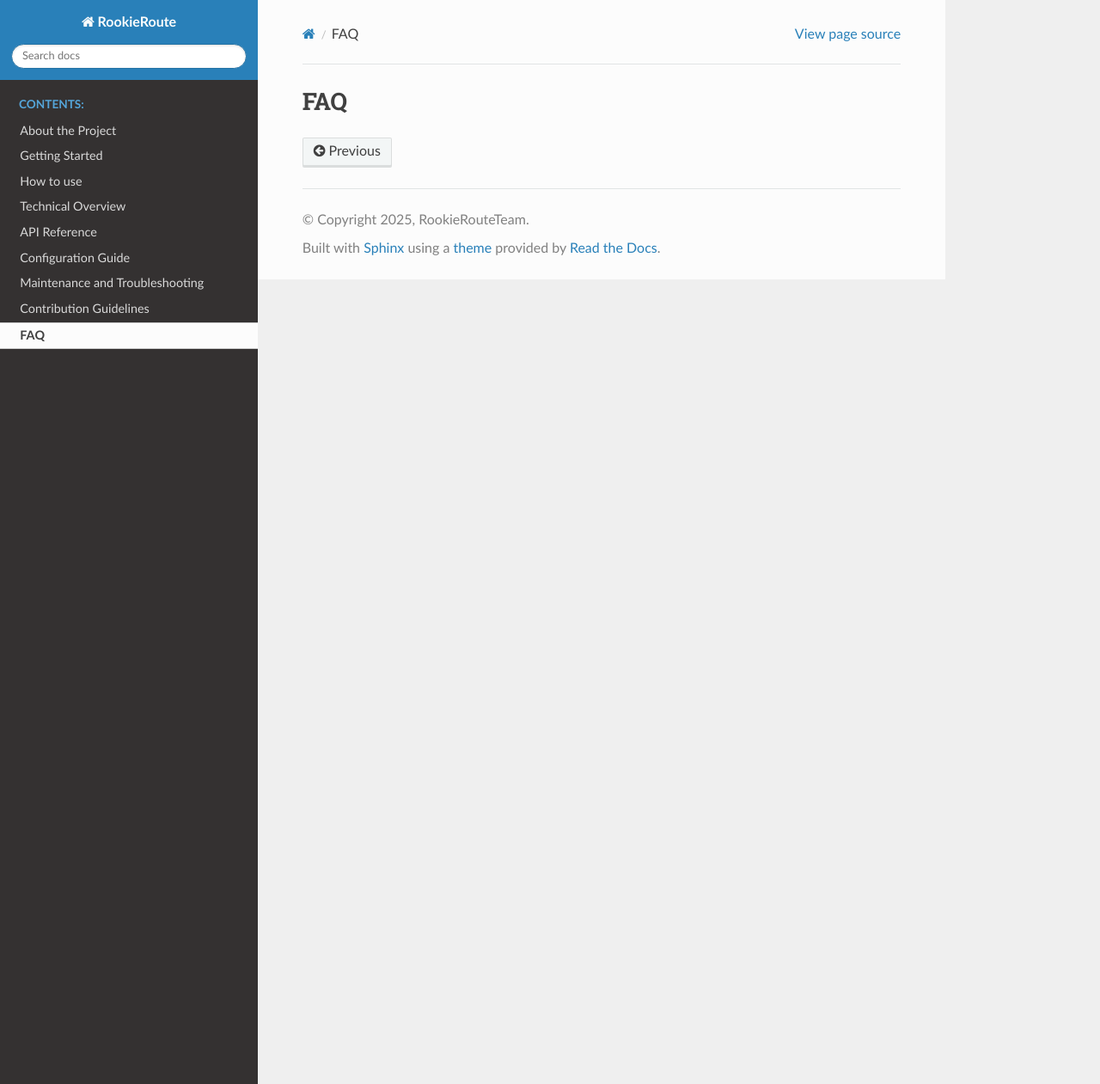
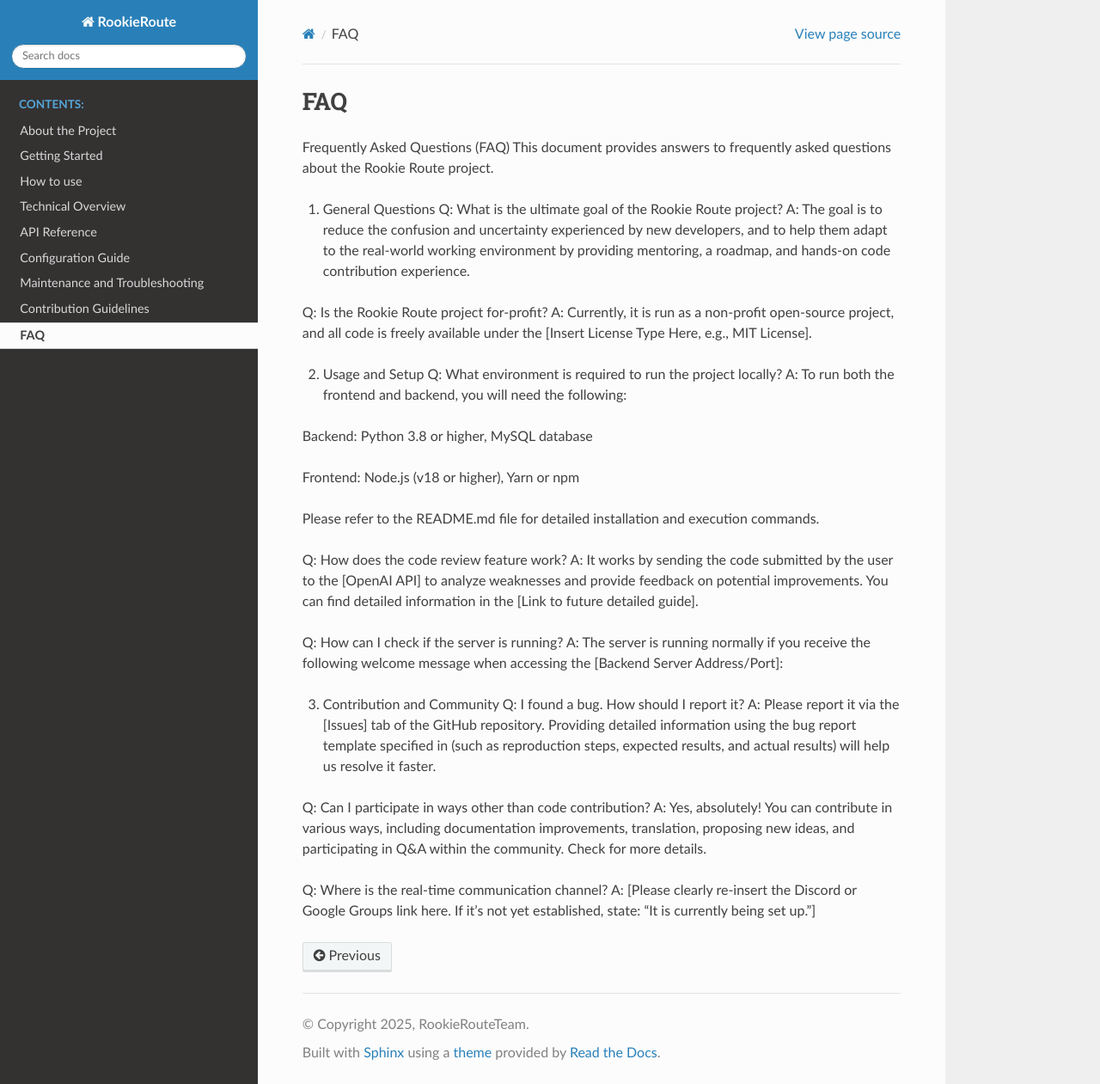
Before and after one commit to rookie-route/rookie-route-repository, a Sphinx documentation site: the page built from docs/source/faq.md, in a window 1280 px wide and 1261 px high. Shown: the whole window at 86% size. Built offline with Sphinx 7.4.7 and the Read the Docs theme 3.1.0, drawn with Linux system fonts in a browser that asks for light colours; pages that are not in the unit, such as notebooks, are missing from menus.

Commit message:
Update faq.md

```diff
--- a/docs/source/faq.md
+++ b/docs/source/faq.md
@@ -1 +1,29 @@
 # FAQ
+
+Frequently Asked Questions (FAQ)
+This document provides answers to frequently asked questions about the Rookie Route project.
+
+1. General Questions
+Q: What is the ultimate goal of the Rookie Route project? A: The goal is to reduce the confusion and uncertainty experienced by new developers, and to help them adapt to the real-world working environment by providing mentoring, a roadmap, and hands-on code contribution experience.
+
+Q: Is the Rookie Route project for-profit? A: Currently, it is run as a non-profit open-source project, and all code is freely available under the [Insert License Type Here, e.g., MIT License].
+
+2. Usage and Setup
+Q: What environment is required to run the project locally? A: To run both the frontend and backend, you will need the following:
+
+Backend: Python 3.8 or higher, MySQL database
+
+Frontend: Node.js (v18 or higher), Yarn or npm
+
+Please refer to the README.md file for detailed installation and execution commands.
+
+Q: How does the code review feature work? A: It works by sending the code submitted by the user to the [OpenAI API] to analyze weaknesses and provide feedback on potential improvements. You can find detailed information in the [Link to future detailed guide].
+
+Q: How can I check if the server is running? A: The server is running normally if you receive the following welcome message when accessing the [Backend Server Address/Port]:
+
+3. Contribution and Community
+Q: I found a bug. How should I report it? A: Please report it via the [Issues] tab of the GitHub repository. Providing detailed information using the bug report template specified in (such as reproduction steps, expected results, and actual results) will help us resolve it faster.
+
+Q: Can I participate in ways other than code contribution? A: Yes, absolutely! You can contribute in various ways, including documentation improvements, translation, proposing new ideas, and participating in Q&A within the community. Check for more details.
+
+Q: Where is the real-time communication channel? A: [Please clearly re-insert the Discord or Google Groups link here. If it's not yet established, state: "It is currently being set up."]
```
